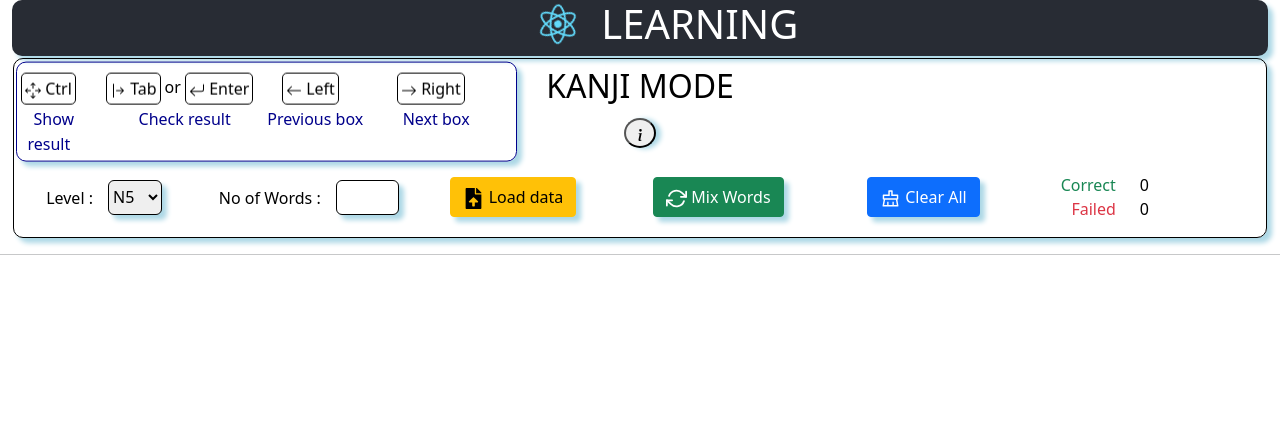
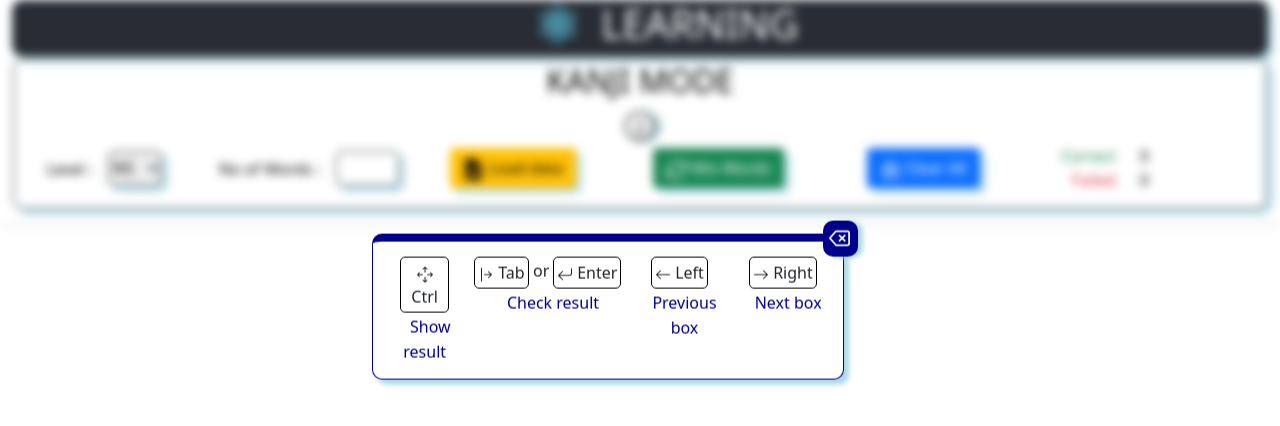
Before and after one commit to tthieu2911/vocab-learn-v1, a React (Create React App) app: page / in a window 1280 px wide. Both pictures are taken after a click on the button "Help". Shown: the top 426 px of the page. Built offline with nearby package versions, Linux system fonts and the light colour scheme.

Commit message:
handle popup and blur page

```diff
--- a/src/App.css
+++ b/src/App.css
@@ -32,13 +32,6 @@
   color: #61dafb;
 }
 
-.container-fluid {
-  padding-right: 0;
-  padding-left: 0;
-  margin-right: auto;
-  margin-left: auto;
-}
-
 @keyframes App-logo-spin {
   from {
     transform: rotate(0deg);
@@ -48,3 +41,19 @@
     transform: rotate(360deg);
   }
 }
+
+.container-fluid {
+  padding-right: 0;
+  padding-left: 0;
+  margin-right: auto;
+  margin-left: auto;
+}
+
+.blur-filter {
+  -webkit-filter: blur(2px);
+  -moz-filter: blur(2px);
+  -o-filter: blur(2px);
+  -ms-filter: blur(2px);
+  filter: blur(5px);
+  pointer-events: none;
+}
--- a/src/kanji/index.js
+++ b/src/kanji/index.js
@@ -12,6 +12,7 @@ import { FaFileUpload } from 'react-icons/fa';
 import { BsArrowsMove, BsArrowBarRight, BsArrowReturnLeft, BsArrowLeft, BsArrowRight, BsInfoLg } from 'react-icons/bs';
 import { FiRefreshCw } from 'react-icons/fi';
 import { AiOutlineClear } from 'react-icons/ai';
+import { FiDelete } from 'react-icons/fi';
 
 
 // Imported components should be started with capital letters: KanjiBlock not kanjiBlock
@@ -228,8 +229,31 @@ const Kanji = (kanjiProps) => {
     return newDict;
   }
 
-  const showGuideLine = function () {
+  const showGuideLine = function (event) {
     setShowing(!showing);
+
+    var _element = $(event.target)
+
+    if (!showing) {
+      _element.parents('.App').find('.body').addClass('blur-filter');
+      // $(".guide-details").popup({
+      //   dismissible: false,
+      //   history: false,
+      //   theme: "b",
+      //   /* or a */
+      //   positionTo: "window",
+      //   overlayTheme: "b",
+      //   /* "b" is recommended for overlay */
+      //   transition: "pop"
+      // }).popup("open");
+
+    } else {
+      // _element.parents('.App').find('.App-header').removeClass('blur-filter');
+      // _element.parents('.App').find('#kanji_div').removeClass('blur-filter');
+      // _element.parents('.App').find('#kanji_area').removeClass('blur-filter');
+
+      _element.parents('.App').find('.body').removeClass('blur-filter');
+    }
   }
 
   const onLoadHandler = function () {
@@ -243,6 +267,38 @@ const Kanji = (kanjiProps) => {
     <div className="App" onLoad={onLoadHandler}>
       <header>
       </header>
+      <div className="popup-modal-field">
+        <div className="guide-details px-0" style={{ display: (showing ? 'block' : 'none') }}>
+          <div className="guide-details-header">
+            <span className="hvr-grow hvr-icon " onClick={showGuideLine} ><FiDelete /></span>
+          </div>
+          <div className="row guide-details-content">
+            <div className="col-md-2 col-sm-6 col-6">
+              <span className="guide-icon hvr-grow"><BsArrowsMove />  Ctrl </span>
+              <span className="guide-text"> Show result </span>
+            </div>
+            <div className="col-md-5 col-sm-6 col-6">
+              <span className="guide-icon hvr-grow"><BsArrowBarRight />  Tab </span>
+              <span> or </span>
+              <span className="guide-icon hvr-grow"><BsArrowReturnLeft />  Enter </span>
+              <span className="guide-text"> Check result </span>
+            </div>
+            <div className="col-md-5 col-sm-4 col-4 px-0">
+              <div className="row px-0">
+                <div className="col-md-6 col-sm-6 col-6">
+                  <span className="guide-icon hvr-grow"><BsArrowLeft />  Left </span>
+                  <span className="guide-text"> Previous box </span>
+                </div>
+                <div className="col-md-6 col-sm-6 col-6">
+                  <span className="guide-icon hvr-grow"><BsArrowRight />  Right </span>
+                  <span className="guide-text"> Next box </span>
+                </div>
+              </div>
+            </div>
+          </div>
+        </div>
+      </div>
+      <div className="body">
         <div className="container-fluid">
           <div className="container-fluid px-0 App-header" >
             <div className="row">
@@ -268,36 +324,11 @@ const Kanji = (kanjiProps) => {
             </div>
             <div className="guide-area">
               <div className="guide-button">
-              <button type="button" className="btn-info-cus" title="Help" onClick={showGuideLine}>
+                <button type="button" className="toggle-button btn-info-cus" title="Help" onClick={showGuideLine}>
                   <BsInfoLg />
                 </button>
               </div>
-            <div className="guide-details px-0" style={{ display: (showing ? 'block' : 'none') }}>
-              <div className="row ">
-                <div className="col-md-2 col-sm-6 col-6">
-                  <span className="guide-icon hvr-grow"><BsArrowsMove />  Ctrl </span>
-                  <span className="guide-text"> Show result </span>
-                </div>
-                <div className="col-md-4 col-sm-6 col-6">
-                  <span className="guide-icon hvr-grow"><BsArrowBarRight />  Tab </span>
-                  <span> or </span>
-                  <span className="guide-icon hvr-grow"><BsArrowReturnLeft />  Enter </span>
-                  <span className="guide-text"> Check result </span>
-                </div>
-                <div className="col-md-5 col-sm-4 col-4 px-0">
-                  <div className="row px-0">
-                    <div className="col-md-6 col-sm-6 col-6">
-                      <span className="guide-icon hvr-grow"><BsArrowLeft />  Left </span>
-                      <span className="guide-text"> Previous box </span>
-                    </div>
-                    <div className="col-md-6 col-sm-6 col-6">
-                      <span className="guide-icon hvr-grow"><BsArrowRight />  Right </span>
-                      <span className="guide-text"> Next box </span>
-                    </div>
-                  </div>
-                </div>
-              </div>
-            </div>
+
             </div>
             <div className="container-fluid px-0 button-fields" id="buttons-area">
               <div className="row px-0">
@@ -355,7 +386,6 @@ const Kanji = (kanjiProps) => {
                     </div>
                   </div>
                 </div>
-
               </div>
             </div>
           </div>
@@ -375,6 +405,8 @@ const Kanji = (kanjiProps) => {
           </div>
         </div>
       </div>
+
+    </div>
   );
   //#endregion
 }
--- a/src/kanji/styles.css
+++ b/src/kanji/styles.css
@@ -11,7 +11,7 @@ h1 {
 
 #kanji_header {
   /* background-color: rgb(86, 198, 217); */
-  padding-top: 1vh;
+  padding-top: 3px;
   min-height: 16vh;
   color: black;
   position: -webkit-sticky;
@@ -35,8 +35,8 @@ h1 {
 }
 
 .guide-area {
-  margin-top: 5px;
-  margin-bottom: 5px;
+  margin-top: 3px;
+  margin-bottom: 3px;
   align-items: center;
   text-align: center;
   vertical-align: middle;
@@ -44,7 +44,7 @@ h1 {
 }
 
 .guide-button {
-  min-height: 50px;
+  min-height: 30px;
 }
 
 .btn-info-cus {
@@ -57,20 +57,46 @@ h1 {
 }
 
 .guide-details {
-  position: absolute;
-  top: 5%;
-  left: 0.2%;
+  top: 30%;
+  left: 30%;
   transform: translate(-50%, -50%);
-  max-width: 40%;
-  width: auto;
-  height: 100px;
-  text-align: center;
-  background-color: transparent;
-  box-sizing: border-box;
-  padding: 10px;
+  max-width: 35%;
+  height: auto;
+  background-color: darkblue;
+
+  /* Hanlde no to be blurred */
+  filter: blur(0px);
+  position: fixed;
+  /* position: absolute; /*NOt USE THIS */
+  z-index: 99999;
+}
+
+.guide-details-header {
+  min-height: 25px;
+  min-width: 35px;
+  border-radius: 10px;
+  background-color: darkblue;
+  box-shadow: 5px 1px 5px lightblue;
+  color: white;
+  position: fixed;
+  margin-left: 98%;
+  margin-top: -3%;
+}
+
+.guide-details-header span{
+  margin-bottom: 5px;
+  margin-right: 5px;
+  margin-left: 3px;
+}
+
+.guide-details-content{
+  background-color: white;
+  padding: 15px;
   border-radius: 10px;
   border: 1px solid darkblue;
+  border-top: 8px solid darkblue;
   box-shadow: 5px 5px 5px lightblue;
+
 }
 
 @media (prefers-reduced-motion: no-preference) {
```
Lines whose indentation alone changed are shown as unchanged.
